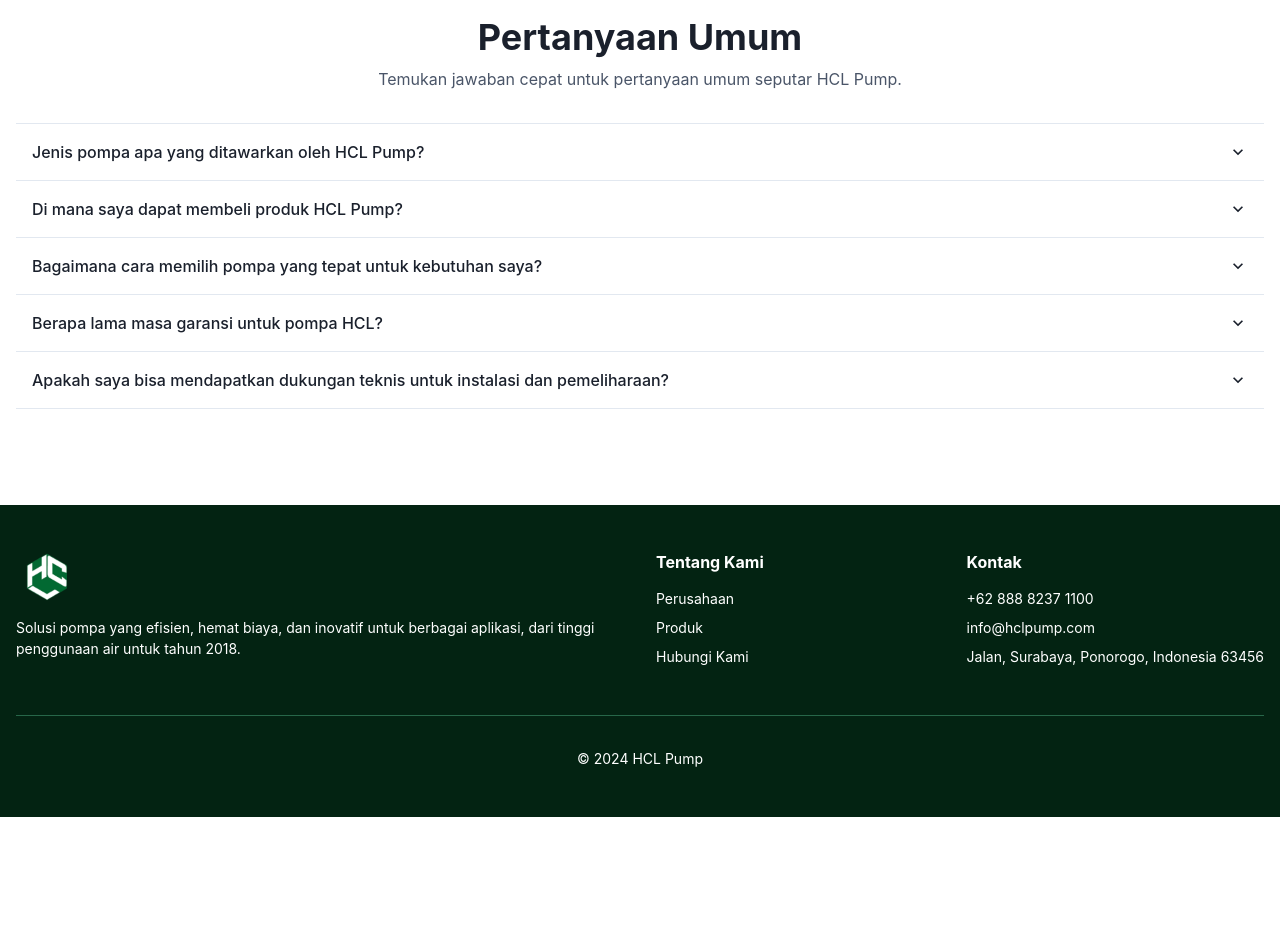
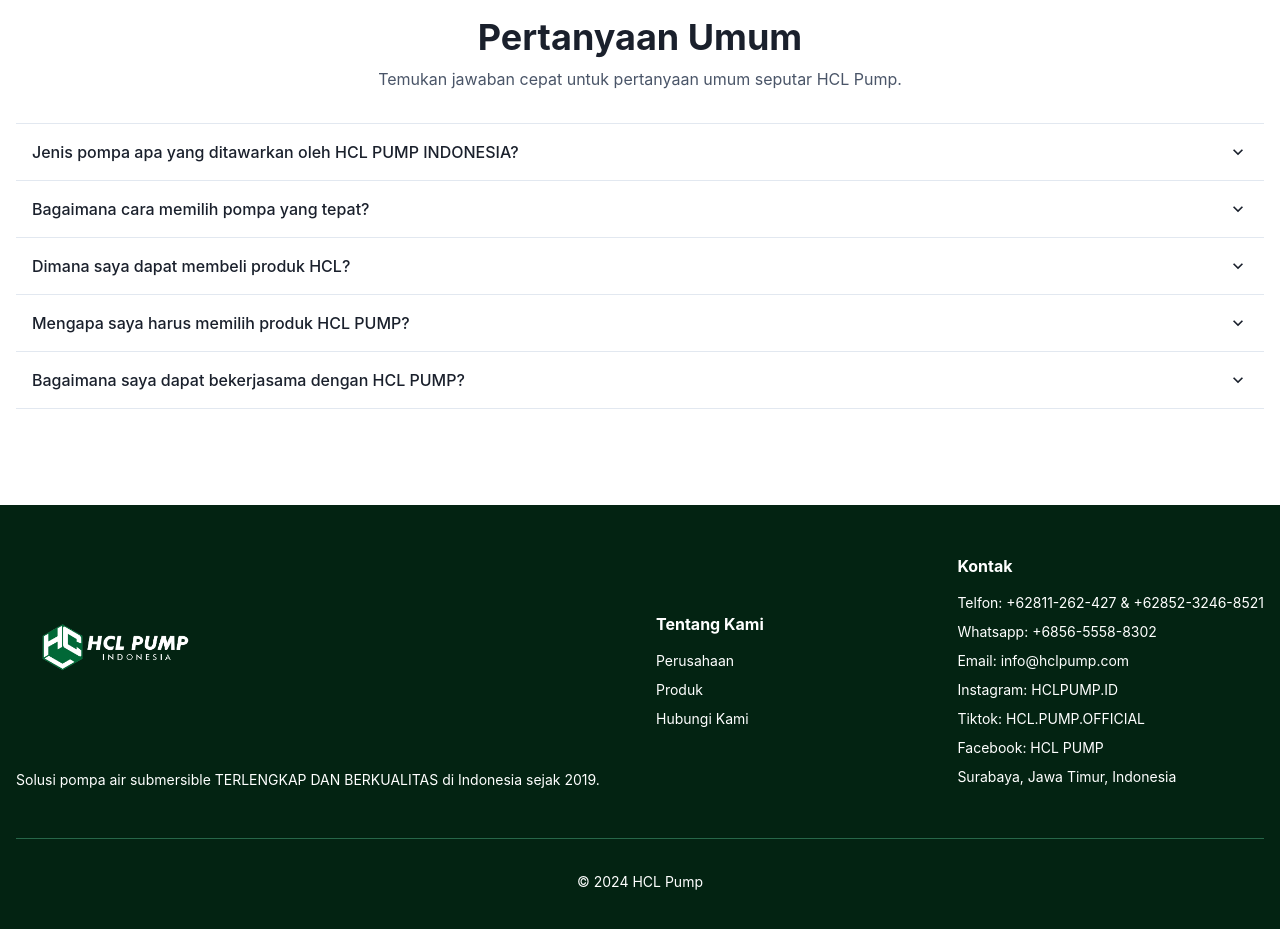
Before and after one commit to sawojajar/hcl-landingpage, a Next.js app: page /contact-us in a window 1280 px wide. Shown: the part 920-1849 px from the top of the page. Before the commit the page ends 1737 px from the top, so only its background shows below. Built offline with nearby package versions, Linux system fonts and the light colour scheme.

Commit message:
feat: feedback reviewer

```diff
--- a/src/components/footer.tsx
+++ b/src/components/footer.tsx
@@ -9,11 +9,10 @@
                 <Grid templateColumns={{ base: "1fr", md: "repeat(2, 1fr)" }} gap={8}>
                     <Stack spacing={4}>
                         <Link as={NextLink} href="/" fontSize="2xl" fontWeight="bold">
-                            <Image src='/assets/logo.png' alt='logo hcl' width='61px' height='48px' />
+                            <Image src='/assets/logo_full.png' alt='logo hcl' width='200px' />
                         </Link>
                         <Text fontSize="sm">
-                            Solusi pompa yang efisien, hemat biaya, dan inovatif untuk berbagai aplikasi, dari tinggi penggunaan air
-                            untuk tahun 2018.
+                            Solusi pompa air submersible TERLENGKAP DAN BERKUALITAS di Indonesia sejak 2019.
                         </Text>
                     </Stack>
 
@@ -34,9 +33,13 @@
                                 Kontak
                             </Heading>
                             <Stack spacing={2} fontSize="sm">
-                                <Text>+62 888 8237 1100</Text>
-                                <Text>info@hclpump.com</Text>
-                                <Text>Jalan, Surabaya, Ponorogo, Indonesia 63456</Text>
+                                <Text>Telfon: +62811-262-427 & +62852-3246-8521</Text>
+                                <Text>Whatsapp: +6856-5558-8302</Text>
+                                <Text>Email: info@hclpump.com</Text>
+                                <Text>Instagram: HCLPUMP.ID</Text>
+                                <Text>Tiktok: HCL.PUMP.OFFICIAL</Text>
+                                <Text>Facebook: HCL PUMP</Text>
+                                <Text>Surabaya, Jawa Timur, Indonesia</Text>
                             </Stack>
                         </Stack>
                     </HStack>
--- a/src/modules/products/useProducts.ts
+++ b/src/modules/products/useProducts.ts
@@ -4,7 +4,6 @@
   ProductsRequest,
   ProductsResponse,
 } from "./ProductEntity";
-// import { axios } from "@/utils/fetcher";
 const baseUrl =
     "/api/sheets";
 
--- a/src/screen/ContactUsScreen.tsx
+++ b/src/screen/ContactUsScreen.tsx
@@ -18,6 +18,8 @@
     Textarea,
     useToast,
     FormErrorMessage,
+    UnorderedList,
+    ListItem,
 } from "@chakra-ui/react"
 import getConfig from "next/config";
 import { useState } from "react"
@@ -32,6 +34,34 @@
 };
 
 const { publicRuntimeConfig } = getConfig();
+
+const FAQ_DATA = [
+    {
+        question: "Jenis pompa apa yang ditawarkan oleh HCL PUMP INDONESIA?",
+        answer: "Kami menawarkan berbagai produk diantaranya pompa submersible, pompa celup (wsd) air kotor, pompa celup air bersih dan banyak lagi. Pompa kami dirancang tahan lama dan efisien yang cocok untuk penggunaan jangka panjang guna memenuhi kebutuhan industri dan rumah tangga Anda."
+    },
+    {
+        question: "Bagaimana cara memilih pompa yang tepat?",
+        answer: "Kami dengan senang hati akan membantu untuk mengkonsultasikan produk yang sesuai dengan kebutuhan Anda. Anda dapat menghubungi kami melalui bagian “ kontak kami” dan tim HCL PUMP akan merekomendasikan jenis pompa apa yang sesuai dengan kebutuhan Anda."
+    },
+    {
+        question: "Dimana saya dapat membeli produk HCL?",
+        answer: "Produk kami bisa anda dapatkan melalui website resmi HCL PUMP dengan cara menghubungi kontak kami yang tertera, dan tim akan menghubungi anda untuk bantuan lebih lanjut.  Kami juga mempunyai Mitra resmi yang sudah tersebar di seluruh Indonesia."
+    },
+    {
+        question: "Mengapa saya harus memilih produk HCL PUMP?",
+        answer: <UnorderedList>
+            <ListItem>HCL Pump menawarkan produk dengan standar kualitas tinggi, menggunakan material dan teknologi terkini untuk memastikan daya tahan dan keandalan.</ListItem>
+            <ListItem>HCL PUMP Menyediakan berbagai macam variasi dengan pilihan spesifikasi terlengkap.</ListItem>
+            <ListItem>Produk HCL dirancang untuk hemat energi, membantu mengurangi biaya operasional dan dampak lingkungan.</ListItem>
+            <ListItem>Kami percaya bahwa akses untuk sumber air tidak boleh terhalang oleh kendala biaya. Oleh karena itu kami menawarkan produk kami dengan harga yang terjangkau bagi semua konsumen.</ListItem>
+        </UnorderedList>
+    },
+    {
+        question: "Bagaimana saya dapat bekerjasama dengan HCL PUMP?",
+        answer: "Jika anda ingin bermitra dengan kami, anda dapat menghubungi  langsung kontak yang tertera pada website  atau melalui media sosial HCL PUMP Indonesia. Tim kami akan menghubungi Anda dan menjelaskan terkait prosedur Kerjasama."
+    }
+]
 
 export function ContactUsScreen() {
     const toast = useToast()
@@ -108,7 +138,7 @@
                         <Box>
                             <Stack spacing={4}>
                                 <form onSubmit={handleSubmit(onSubmit)}>
-                                    <Stack spacing={4}  bg="white" p={8} borderRadius="xl" shadow="sm">
+                                    <Stack spacing={4} bg="white" p={8} borderRadius="xl" shadow="sm">
                                         <FormControl isInvalid={!!errors.ownerName} isRequired>
                                             <FormLabel fontSize="md">Nama Pemilik </FormLabel>
                                             <Input
@@ -205,73 +235,19 @@
                                 </Box>
 
                                 <Accordion allowToggle>
-                                    <AccordionItem>
+                                    {FAQ_DATA.map((faq, index) => (
+                                        <AccordionItem key={`faq-${index}`}>
                                         <AccordionButton py={4}>
                                             <Box flex="1" textAlign="left" fontWeight="medium">
-                                                Jenis pompa apa yang ditawarkan oleh HCL Pump?
+                                                {faq.question}
                                             </Box>
                                             <AccordionIcon />
                                         </AccordionButton>
                                         <AccordionPanel pb={4}>
-                                            Kami menawarkan berbagai jenis pompa, termasuk pompa sentrifugal, pompa perpindahan positif, pompa
-                                            submersible, dan banyak lagi. Produk kami dirancang untuk berbagai industri seperti minyak & gas,
-                                            kimia, dan pengolahan air.
-                                        </AccordionPanel>
-                                    </AccordionItem>
-
-                                    <AccordionItem>
-                                        <AccordionButton py={4}>
-                                            <Box flex="1" textAlign="left" fontWeight="medium">
-                                                Di mana saya dapat membeli produk HCL Pump?
-                                            </Box>
-                                            <AccordionIcon />
-                                        </AccordionButton>
-                                        <AccordionPanel pb={4}>
-                                            Anda dapat membeli produk kami langsung melalui website kami, atau menghubungi tim penjualan kami
-                                            untuk bantuan lebih lanjut. Kami juga memiliki distributor resmi di seluruh Indonesia.
-                                        </AccordionPanel>
-                                    </AccordionItem>
-
-                                    <AccordionItem>
-                                        <AccordionButton py={4}>
-                                            <Box flex="1" textAlign="left" fontWeight="medium">
-                                                Bagaimana cara memilih pompa yang tepat untuk kebutuhan saya?
-                                            </Box>
-                                            <AccordionIcon />
-                                        </AccordionButton>
-                                        <AccordionPanel pb={4}>
-                                            Tim ahli kami tersedia untuk memberikan konsultasi dan merekomendasikan solusi pompa terbaik sesuai
-                                            dengan kebutuhan spesifik Anda. Anda dapat menghubungi kami melalui bagian &quot;Kontak Kami&quot; atau
-                                            jadwalkan demo produk.
-                                        </AccordionPanel>
-                                    </AccordionItem>
-
-                                    <AccordionItem>
-                                        <AccordionButton py={4}>
-                                            <Box flex="1" textAlign="left" fontWeight="medium">
-                                                Berapa lama masa garansi untuk pompa HCL?
-                                            </Box>
-                                            <AccordionIcon />
-                                        </AccordionButton>
-                                        <AccordionPanel pb={4}>
-                                            Semua produk pompa HCL dilengkapi dengan garansi 1 tahun sejak tanggal pembelian, yang mencakup
-                                            cacat produksi. Untuk informasi lebih lanjut, silakan merujuk ke kebijakan garansi di website kami.
-                                        </AccordionPanel>
-                                    </AccordionItem>
-
-                                    <AccordionItem>
-                                        <AccordionButton py={4}>
-                                            <Box flex="1" textAlign="left" fontWeight="medium">
-                                                Apakah saya bisa mendapatkan dukungan teknis untuk instalasi dan pemeliharaan?
-                                            </Box>
-                                            <AccordionIcon />
-                                        </AccordionButton>
-                                        <AccordionPanel pb={4}>
-                                            Ya, kami menawarkan dukungan teknis untuk instalasi dan pemeliharaan berkelanjutan. Tim dukungan
-                                            kami tersedia melalui telepon atau email, atau Anda dapat menjadwalkan kunjungan teknisi kami ke
-                                            lokasi.
-                                        </AccordionPanel>
-                                    </AccordionItem>
+                                            {faq.answer}
+                                    </AccordionPanel>
+                                </AccordionItem>
+                                    ))}
                                 </Accordion>
                             </Stack>
                         </Box>
```
Also changed, not shown: src/screen/AboutUsScreen.tsx (+25 -27 lines), src/screen/HomeScreen.tsx (+19 -16 lines), public/assets/logo_full.png (added).
